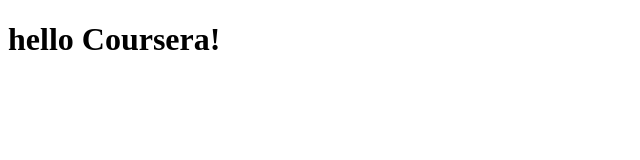
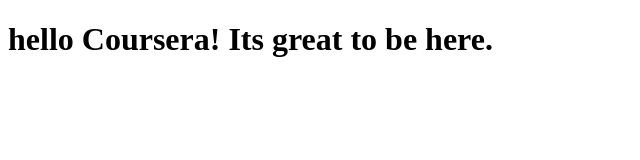
Before and after one commit to raj279/coursera-test, a plain HTML site: page site/index.html in a window 1280 px wide. Shown: the whole page, without its empty margins (0-640 px from the left). Drawn offline with Linux system fonts and the light colour scheme.

Commit message:
just made a small change

```diff
--- a/site/index.html
+++ b/site/index.html
@@ -4,6 +4,6 @@
 	<title>hello Coursera</title>
 </head>
 <body>
-<h1>hello Coursera!</h1>
+<h1>hello Coursera! Its great to be here.</h1>
 </body>
 </html>
```
